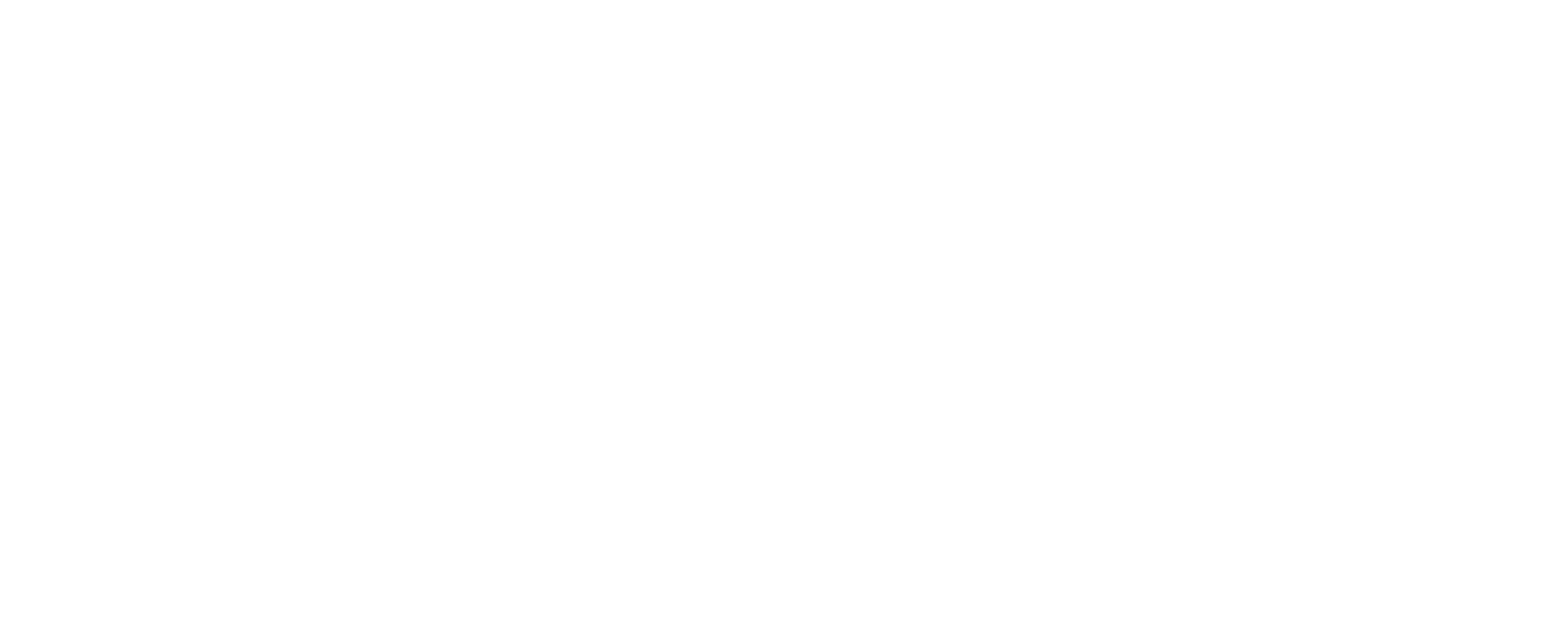
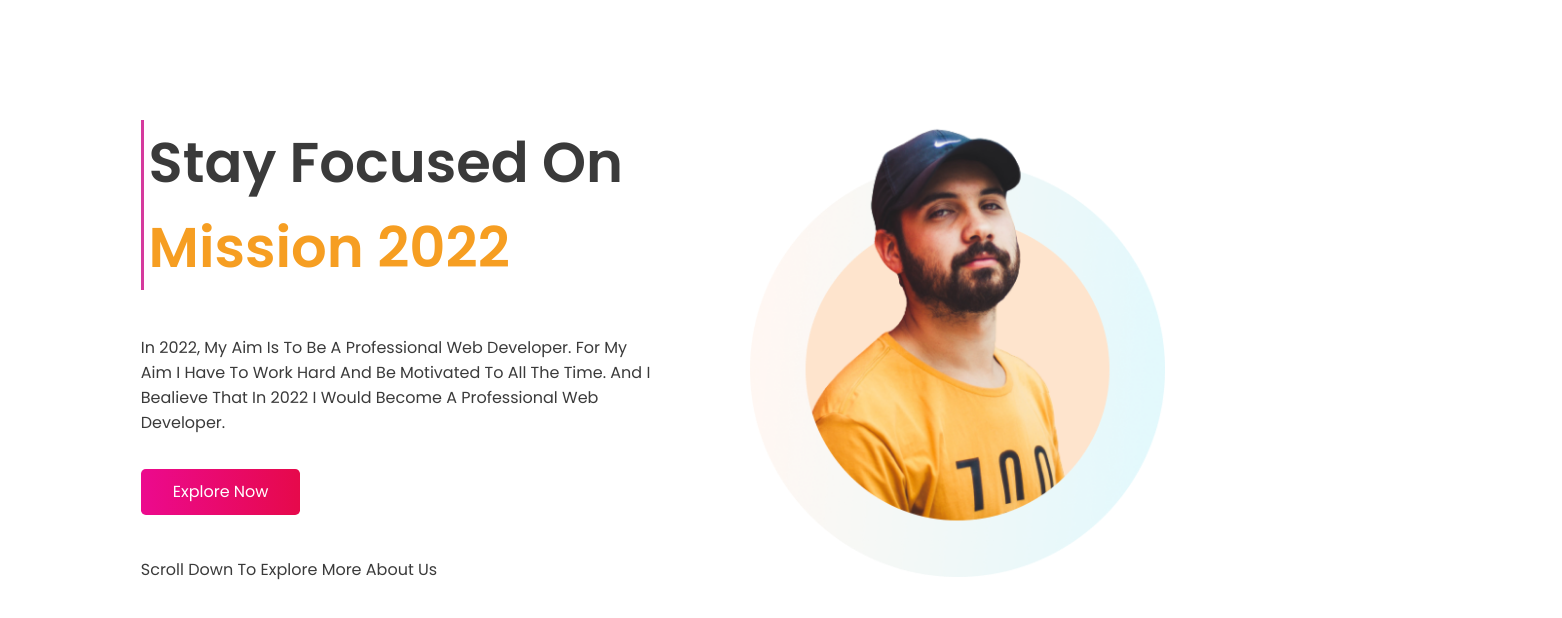
Before and after one commit to Sumon-Datta/mission2022, a plain HTML site: page index.html in a window 1280 px wide. Shown: the whole page, 1562 px wide, since content can reach past the window. Drawn offline with Linux system fonts and the light colour scheme.

Commit message:
second commit

```diff
--- a/css/style.css
+++ b/css/style.css
@@ -0,0 +1,91 @@
+@import url('https://fonts.googleapis.com/css2?family=Poppins:wght@400;500;600&display=swap');
+
+*{
+    font-family: 'Poppins', sans-serif;
+    margin: 0;
+    padding: 0;
+    outline: none;
+    border: none;
+    text-transform: capitalize;
+    text-decoration: none;
+    transition: all .4s linear;
+}
+
+html{
+    overflow-x: hidden;
+    scroll-behavior: smooth;
+    scroll-padding-top: 7rem;
+}
+
+section{
+    padding: 3rem 11%;
+}
+
+.header{
+    height: 100vh;
+    width: 100%;
+    display: flex;
+}
+/* header left */
+.header .header-left{
+    width: 40%;
+}
+
+.header .header-left h1{
+    color: #000000c5;
+    margin-top:4.5rem ;
+    font-size: 3.5rem;
+    border-image-slice: 1;
+    border-left: solid .2rem;
+    border-image-source: linear-gradient(to left, #743ad5, #d53a9d);
+    padding-left: .3rem;
+    padding-bottom: -5rem;
+
+}
+
+.header .header-left span{
+    color: #F69E22;
+}
+
+.header .header-left p{
+    margin:2.8rem 0;
+    color:#000000c5 ;
+    font-weight: 300;
+}
+
+.header .header-left .scroll{
+    margin-top: 3.3rem;
+}
+
+.btn{
+    font-size: 1rem;
+    color: #fff;
+    background:linear-gradient(to right, rgb(236, 10, 142), rgb(230, 9, 75));
+    padding: .7rem 2rem;
+    border-radius: .3rem;
+    margin-top: 4rem;
+}
+
+.btn:hover{
+    background:linear-gradient(to right, rgb(148, 5, 88), rgb(149, 5, 48));
+}
+
+
+/* header right  */
+
+.header .header-right{
+    width: 40%;
+}
+
+.header .header-right img{
+    width: 81%;
+    float: right;
+}
+
+/* header section end */
+
+/* mission section start */
+
+
+
+/* mission section end */
--- a/index.html
+++ b/index.html
@@ -5,8 +5,32 @@
     <meta http-equiv="X-UA-Compatible" content="IE=edge">
     <meta name="viewport" content="width=device-width, initial-scale=1.0">
     <title>Mission2022</title>
+
+    <link rel="stylesheet" href="css/style.css">
 </head>
 <body>
+    <section class="header">
+        <div class="header-left">
 
+            <h1>Stay Focused on <br> <span>Mission 2022</span></h1>
+
+
+            <p class="aim">In 2022, my aim is to be a professional web developer. for my aim i have to work hard and be motivated to all the time. and i bealieve that in 2022 i would become a professional web developer.</p>
+
+            <a href="" class="btn">explore now</a>
+
+            <p class="scroll">Scroll down to explore more about us</p>
+
+        </div>
+
+        <div class="header-right">
+            <img src="images/person/person-2.png" alt="">
+        </div>
+    </section>
+
+
+    <section class="mission">
+
+    </section>
 </body>
 </html>
```
